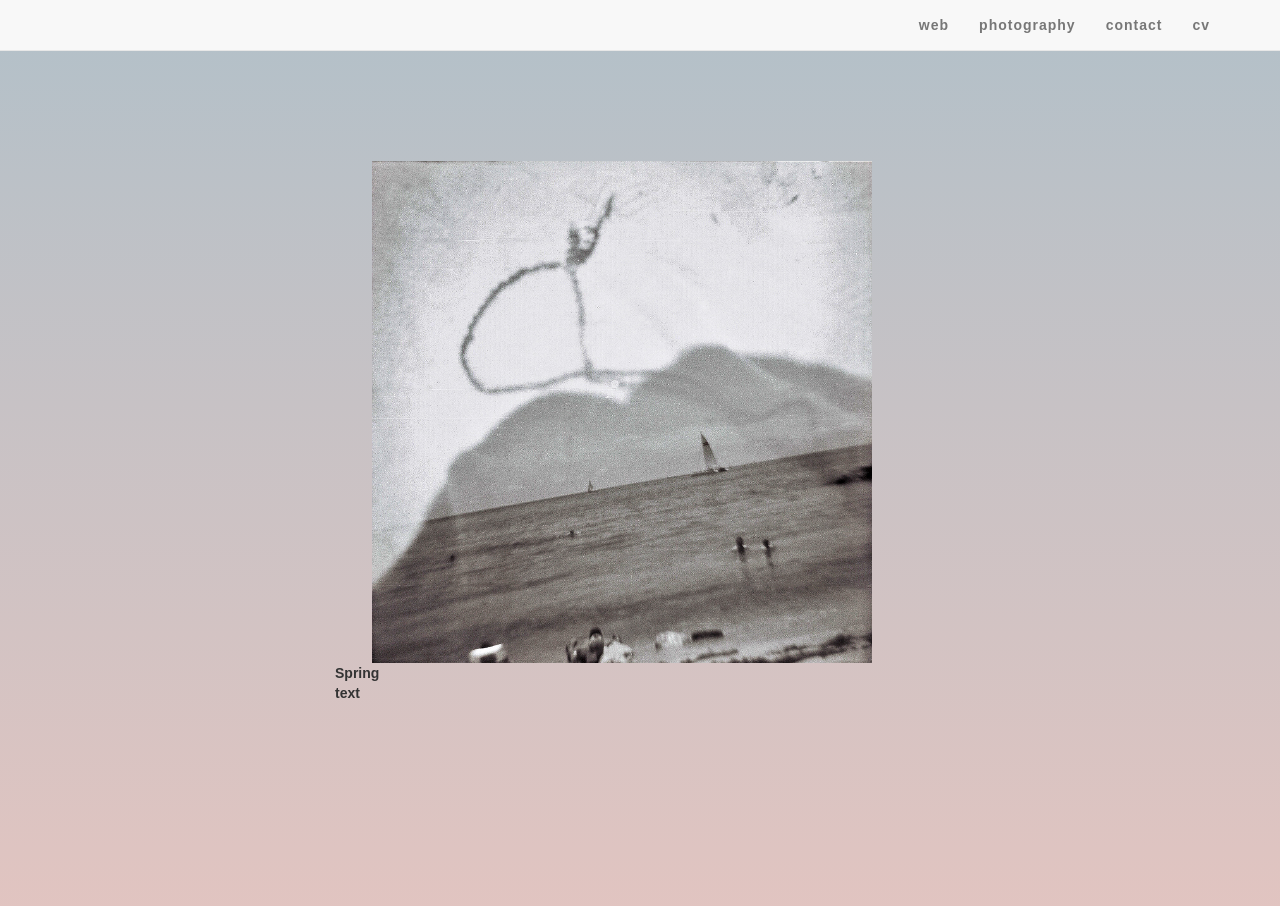
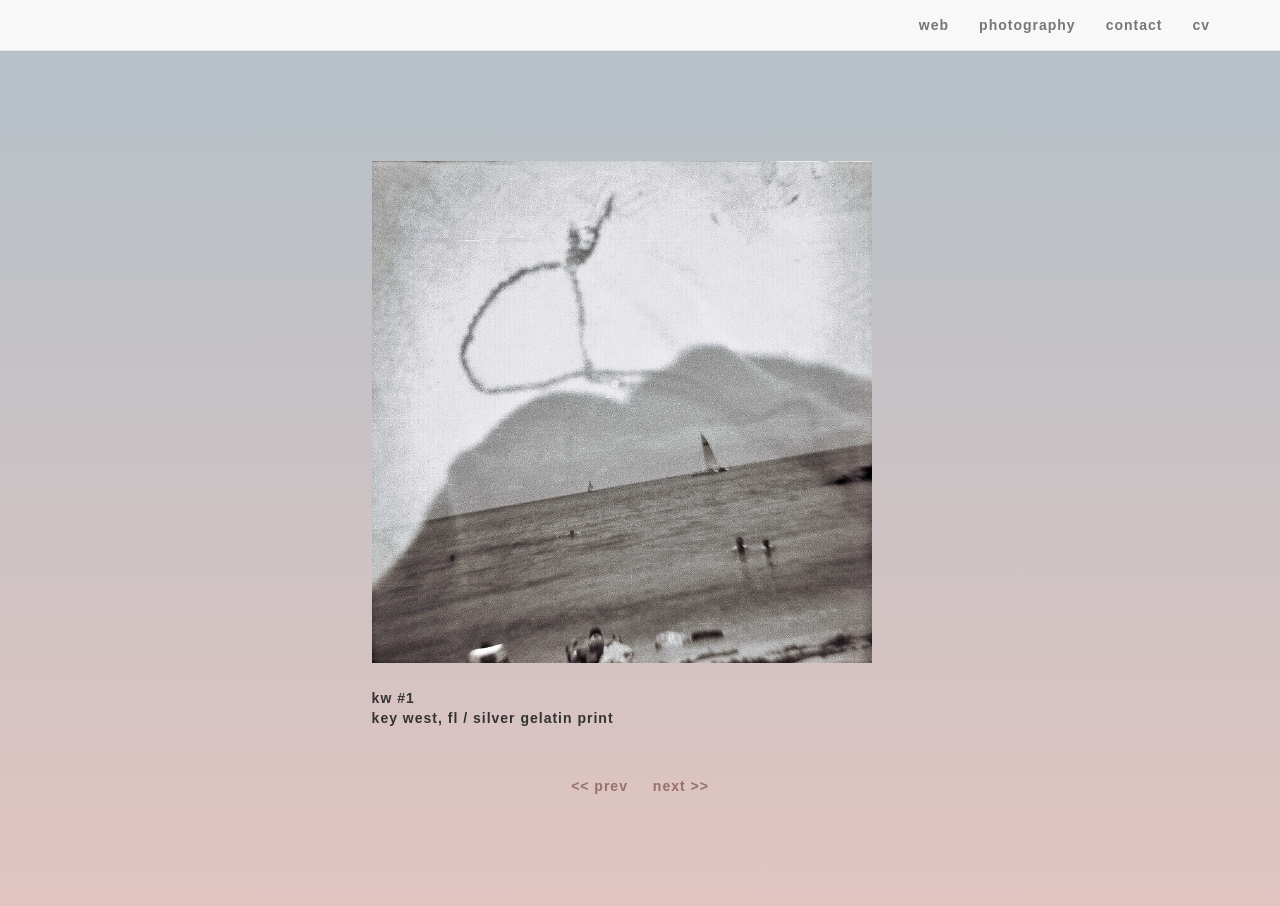
Before and after one commit to maha2490/portfolio_site, a plain HTML site: page landing_page/photo_work.html in a window 1280 px wide. Shown: the top 906 px of the page. Drawn offline with Linux system fonts and the light colour scheme.

Commit message:
Additional photography work photos, caption changes

```diff
--- a/landing_page/css/web_photography_contact.css
+++ b/landing_page/css/web_photography_contact.css
@@ -115,3 +115,19 @@ a {
     margin-left: 6%;
     width: 82%;
 }
+.photo_work_image_cycle_color{
+	padding-top: 50px;
+	margin-top: 10%;
+    margin-left: 6%;
+    width: 82%;
+}
+.cycle-overlay{
+	font-family: 'Arimo', sans-serif;
+    font-weight: 700;
+	font-size: 1em;
+    letter-spacing: 1px;
+    text-transform: lowercase;
+	margin-top: 3%;
+    margin-left: 6%;
+    margin-bottom: 5%;
+}
--- a/landing_page/photo_work.html
+++ b/landing_page/photo_work.html
@@ -57,12 +57,25 @@
     		<div class="col-lg-6 col-sm-6">
     			<div class="cycle-slideshow" data-cycle-fx=scrollHorz data-cycle-timeout=3000>
     				<div class="cycle-overlay"></div>
-                    <img class="photo_work_image_cycle" src="img/work.jpg" data-cycle-title="Spring" data-cycle-desc="Sonnenberg Gardens, film">
-                    <img class="photo_work_image_cycle" src="img/work.jpg" data-cycle-title="Spring" data-cycle-desc="text">
+    				<img class="photo_work_image_cycle" src="img/seaquarium.jpg" data-cycle-title="preform" data-cycle-desc="Miami, FL / silver gelatin print">
+                    <img class="photo_work_image_cycle" src="img/work.jpg" data-cycle-title="kw #1" data-cycle-desc="Key West, FL / silver gelatin print">
+                    <img class="photo_work_image_cycle" src="img/moma_guard.jpg" data-cycle-title="on guard" data-cycle-desc="New York, NY / silver gelatin print">
+                    <img class="photo_work_image_cycle_color" src="img/juice_glasses.JPG" data-cycle-title="on guard" data-cycle-desc="New York, NY / c print">
+                    <img class="photo_work_image_cycle_color" src="img/poles.jpg" data-cycle-title="on guard" data-cycle-desc="New York, NY / c print">
                 </div>
     		</div>
     		<div class="col-lg-3 col-sm-3"></div>
     	</div>
+    	<div class="row">
+            <div class="col-lg-3 col-sm-3"></div>
+            <div class="col-lg-6 col-sm-6">
+                <div id="pre_next_buttons" class=center>
+                    <span class="prev"><a href=#><< Prev</a></span>
+                    <span class="next" style="margin-left:20px"><a href=#>Next >></a></span>
+                </div>
+            </div>
+            <div class="col-lg-3 col-sm-3"></div>
+        </div>
     </div>
 	<!-- jQuery -->
     <script src="js/jquery.js"></script>
```
Also changed, not shown: landing_page/img/dog.png (deleted), landing_page/img/intro-bg.jpg (deleted), landing_page/img/ipad.png (deleted), landing_page/img/moma_guard.jpg (added), landing_page/img/phones.png (deleted), landing_page/img/seaquarium.jpg (added), 3 other files.
